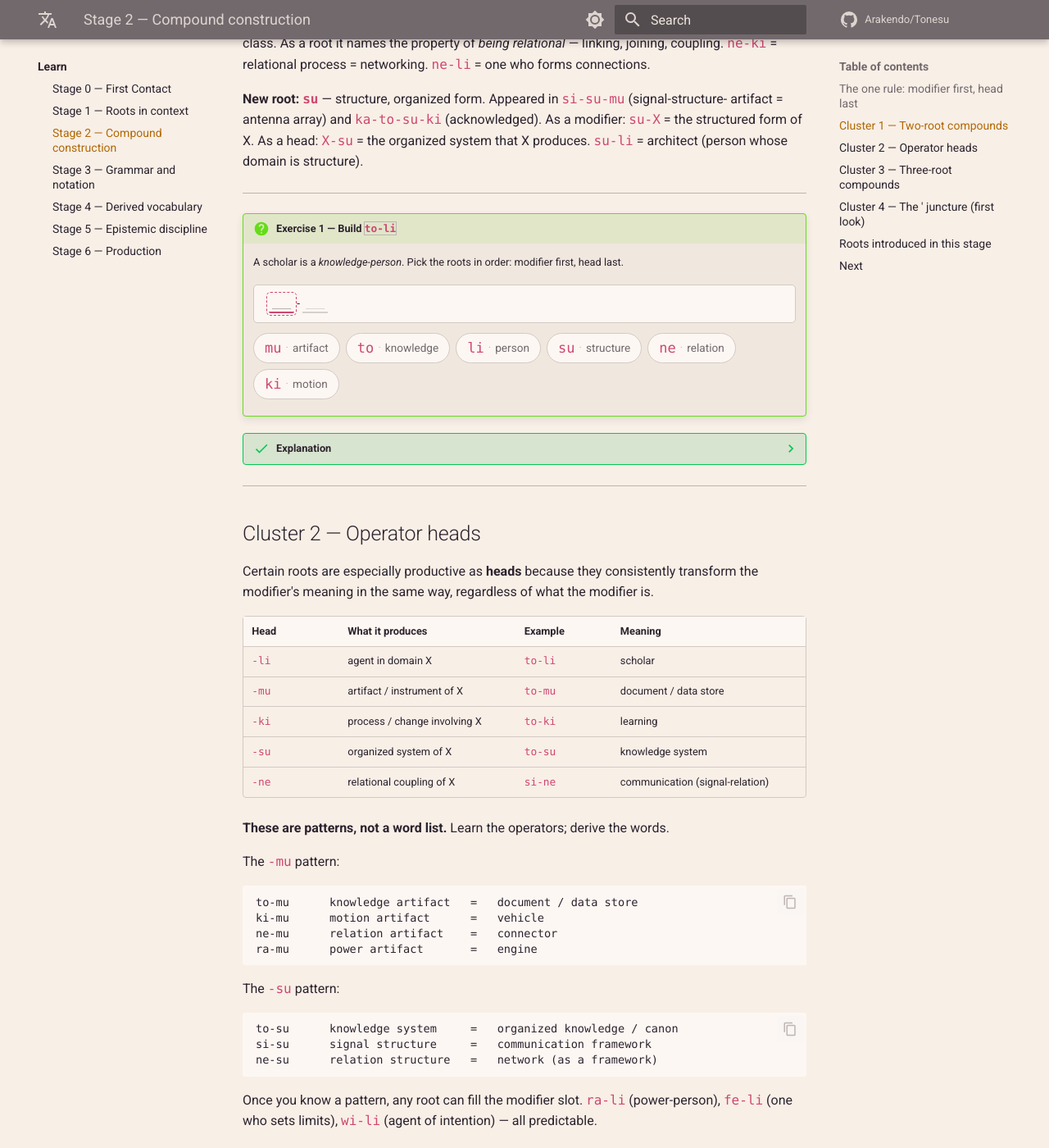
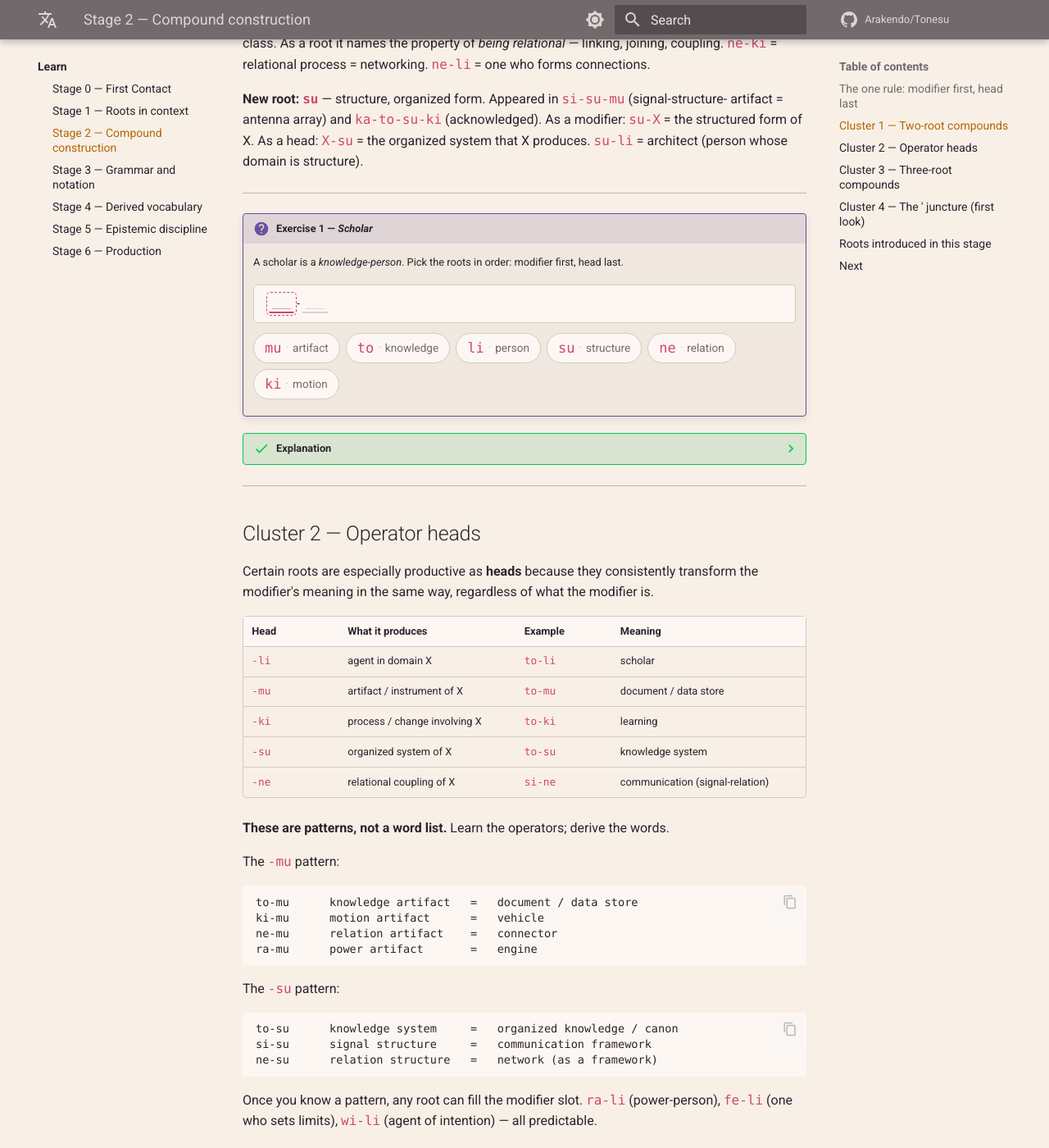
Before and after one commit to Arakendo/Tonesu, an MkDocs documentation site: the page built from www/docs/learn/stage-2.md, in a window 1280 px wide and 1400 px high, scrolled down 1205 px. Shown: the whole window at 82% size. Built offline with MkDocs 1.6.1 and Material for MkDocs 9.7.7, drawn with Linux system fonts in a browser that asks for light colours; comment, search, counter and statistics services are not loaded; some of the changed text lies outside the part shown.

Commit message:
style: exercise titles descriptive, question admonition purple
- Stage 2/4: replace 'Build \X\' titles with English-meaning titles
  so the answer form isn't given away in the heading
- extra.css: override .question admonition to purple (#948ae3 dark /
  #6851a2 light) matching Monokai Spectrum/Sun palette colours

```diff
--- a/www/docs/learn/stage-2.md
+++ b/www/docs/learn/stage-2.md
@@ -60,7 +60,7 @@ structured form of X. As a head: `X-su` = the organized system that X produces.
 
 ---
 
-!!! question "Exercise 1 — Build `to-li`"
+!!! question "Exercise 1 — *Scholar*"
     A scholar is a *knowledge-person*. Pick the roots in order: modifier first, head last.
 
     <div class="tn-learn-picker"
@@ -117,7 +117,7 @@ Once you know a pattern, any root can fill the modifier slot. `ra-li` (power-per
 
 ---
 
-!!! question "Exercise 2 — Build `to-su`"
+!!! question "Exercise 2 — *Organized knowledge system*"
     An organized knowledge system. Which two roots, in which order?
 
     <div class="tn-learn-picker"
@@ -178,7 +178,7 @@ force / is powered." `ra-ki-li` = powered-motion-person = pilot. `ra-mu` = power
 
 ---
 
-!!! question "Exercise 3 — Build `to-ki-mu`"
+!!! question "Exercise 3 — *Computing device*"
     A computing device: knowledge + change + artifact. Three roots, in order.
     The outlined slot is active — fill them left to right.
 
--- a/www/docs/overrides/css/extra.css
+++ b/www/docs/overrides/css/extra.css
@@ -1281,3 +1281,30 @@ table.dataTable thead th.dt-orderable-desc span.dt-column-order::after {
 .lp-feedback--wrong {
   color: #fc618d;
 }
+
+/* ── Exercise question admonition — purple instead of default green ── */
+[data-md-color-scheme="slate"] .md-typeset .admonition.question,
+[data-md-color-scheme="slate"] .md-typeset details.question {
+  border-color: #948ae3;
+}
+[data-md-color-scheme="slate"] .md-typeset .question > .admonition-title,
+[data-md-color-scheme="slate"] .md-typeset .question > summary {
+  background-color: color-mix(in sRGB, #948ae3 12%, transparent);
+}
+[data-md-color-scheme="slate"] .md-typeset .question > .admonition-title::before,
+[data-md-color-scheme="slate"] .md-typeset .question > summary::before {
+  background-color: #948ae3;
+}
+
+[data-md-color-scheme="default"] .md-typeset .admonition.question,
+[data-md-color-scheme="default"] .md-typeset details.question {
+  border-color: #6851a2;
+}
+[data-md-color-scheme="default"] .md-typeset .question > .admonition-title,
+[data-md-color-scheme="default"] .md-typeset .question > summary {
+  background-color: color-mix(in sRGB, #6851a2 12%, transparent);
+}
+[data-md-color-scheme="default"] .md-typeset .question > .admonition-title::before,
+[data-md-color-scheme="default"] .md-typeset .question > summary::before {
+  background-color: #6851a2;
+}
```
Also changed, not shown: www/docs/learn/stage-4.md (+2 -2 lines).
